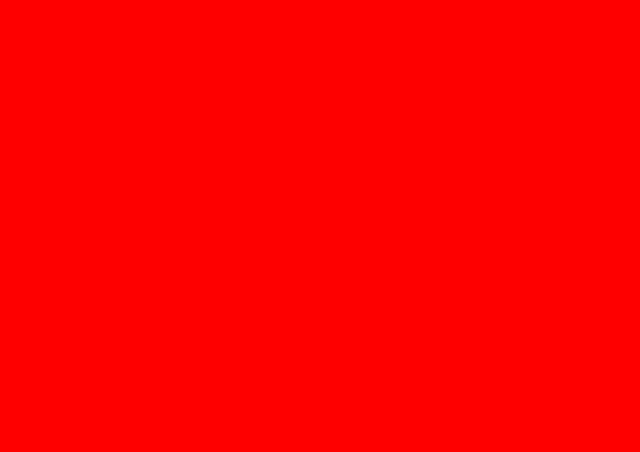
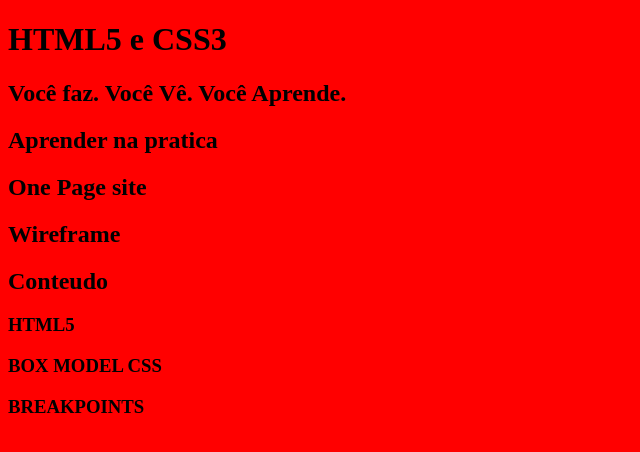
Before and after one commit to MurilloSil/html5css3, a plain HTML site: page index.html in a window 1280 px wide. Shown: the whole page, without its empty margins (0-640 px from the left). Drawn offline with Linux system fonts and the light colour scheme.

Commit message:
Marcação de Head tag

```diff
--- a/index.html
+++ b/index.html
@@ -9,3 +9,40 @@
         <link rel="icon" href="img/favicon.png">
         <link rel="stylesheet" href="style.css">
     </head>
+    <body>
+        <!--Cabeçalho-->
+        <header>
+
+        </header>
+        <!--Destaque-->
+        <main>
+            <h1> HTML5 e CSS3 </h1>
+            <h2> Você faz. Você Vê. Você Aprende. </h2>
+        </main>
+        <!--Sobre-->
+        <section>
+            <h2> Aprender na pratica </h2>
+        </section>
+        <!-- One Page -->
+        <section>
+            <h2> One Page site</h2>
+        </section>
+        <!-- Wireframe -->
+        <section>
+            <h2>Wireframe</h2>
+        </section>
+        <!--Conteudo -->
+        <section>
+            <h2>Conteudo</h2>
+            <h3>HTML5</h3>
+            <h3>BOX MODEL CSS</h3>
+            <h3>BREAKPOINTS</h3>
+
+        </section>
+        <!-- Rodapé -->
+        <footer>
+
+        </footer>
+
+    </body>
+</html>
```
